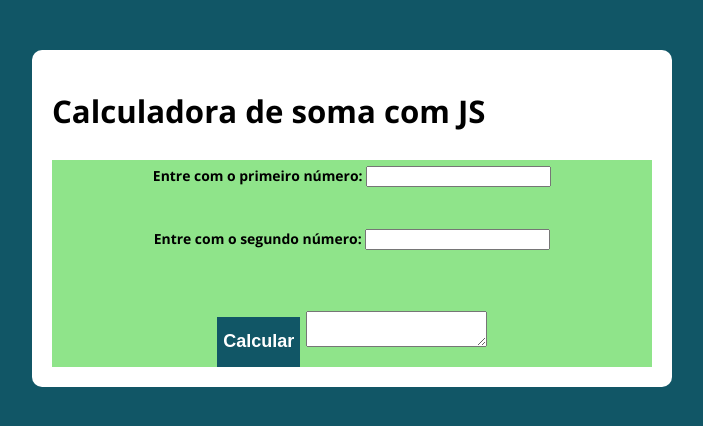
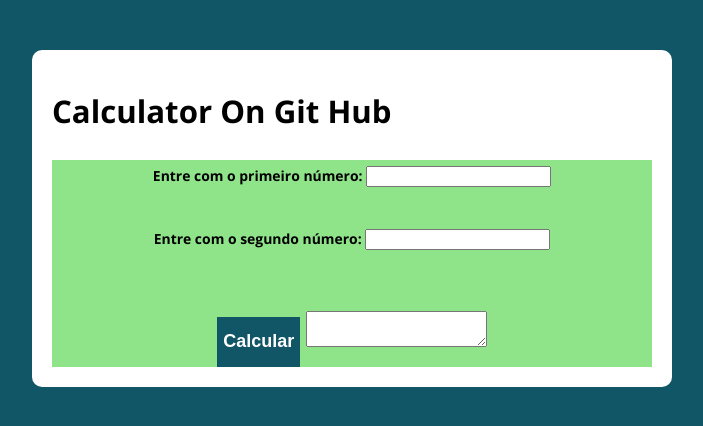
Before and after one commit to RafaelMartini/calculator, a plain HTML site: page index.html in a window 1280 px wide. Shown: the whole page, without its empty margins (288-991 px from the left). Drawn offline with nearby package versions, Linux system fonts and the light colour scheme.

Commit message:
Update index.html

```diff
--- a/index.html
+++ b/index.html
@@ -12,7 +12,7 @@
 <body>
 
   <section class="container">
-    <h1>Calculadora de soma com JS</h1>
+    <h1>Calculator On Git Hub</h1>
     <div class="div">
       <h6>Entre com o primeiro número: <input type="text" class="primeiroNumero"></h6>
       <h6>Entre com o segundo número: <input type="text" class="segundoNumero"></h6>
```
